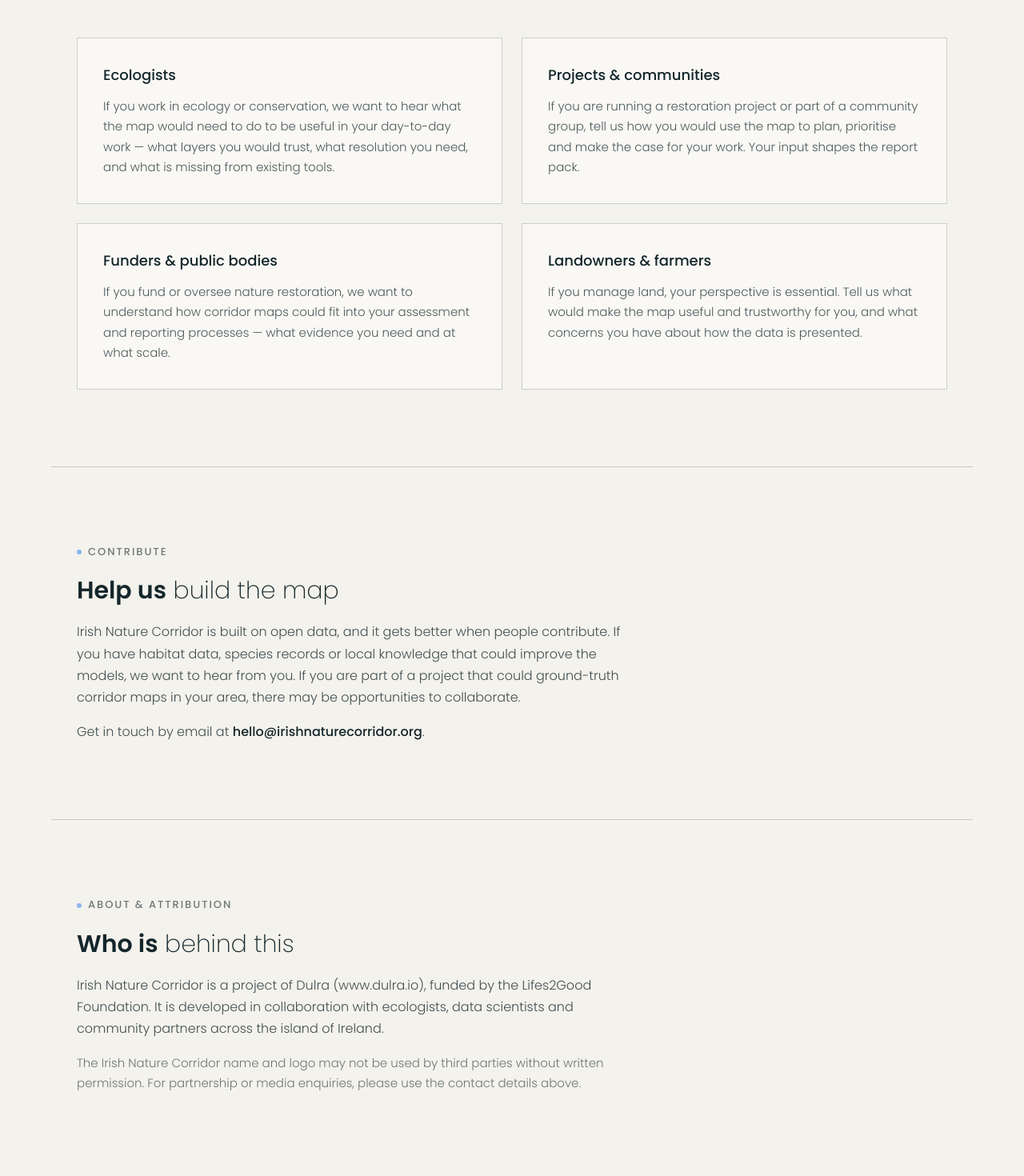
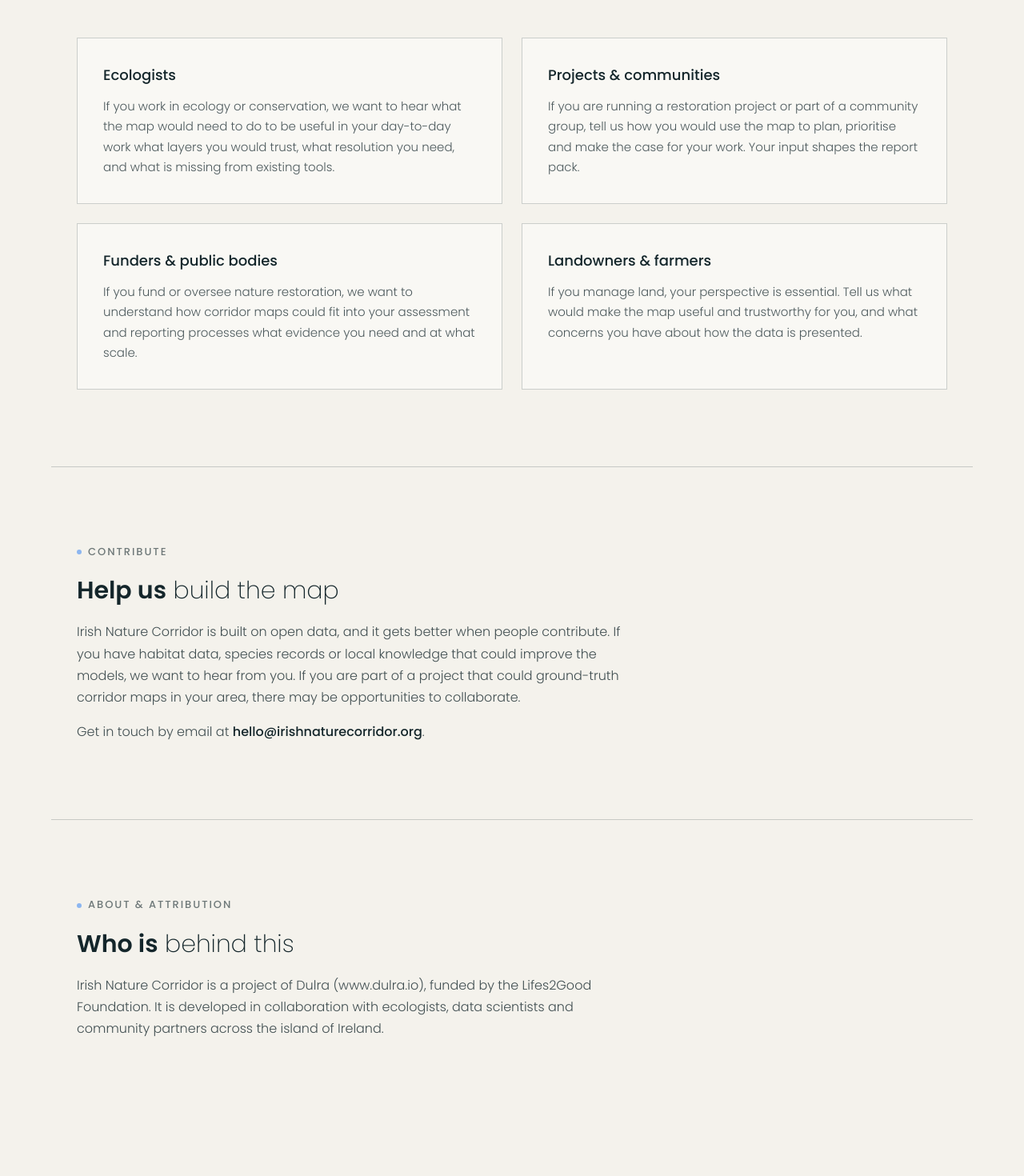
Before and after one commit to gregbird/nature_corridor_webiste, a React (Vite) app: page /contact in a window 1280 px wide. Shown: the part 480-1950 px from the top of the page at 80% size. Built offline with nearby package versions, Linux system fonts and the light colour scheme.

Commit message:
Refine audience block descriptions in Contact.tsx
Removed unnecessary phrases from audience block descriptions for clarity.

```diff
--- a/src/pages/Contact.tsx
+++ b/src/pages/Contact.tsx
@@ -3,7 +3,7 @@ import { Section, Divider, Eyebrow } from '../components/ui';
 const audienceBlocks = [
   {
     title: 'Ecologists',
-    desc: 'If you work in ecology or conservation, we want to hear what the map would need to do to be useful in your day-to-day work — what layers you would trust, what resolution you need, and what is missing from existing tools.',
+    desc: 'If you work in ecology or conservation, we want to hear what the map would need to do to be useful in your day-to-day work what layers you would trust, what resolution you need, and what is missing from existing tools.',
   },
   {
     title: 'Projects & communities',
@@ -11,7 +11,7 @@ const audienceBlocks = [
   },
   {
     title: 'Funders & public bodies',
-    desc: 'If you fund or oversee nature restoration, we want to understand how corridor maps could fit into your assessment and reporting processes — what evidence you need and at what scale.',
+    desc: 'If you fund or oversee nature restoration, we want to understand how corridor maps could fit into your assessment and reporting processes what evidence you need and at what scale.',
   },
   {
     title: 'Landowners & farmers',
@@ -81,7 +81,6 @@ export default function Contact() {
             Irish Nature Corridor is a project of Dulra (www.dulra.io), funded by the Lifes2Good Foundation. It is developed in collaboration with ecologists, data scientists and community partners across the island of Ireland.
           </p>
           <p className="mt-4 text-[15px] font-light text-ink/60 leading-[1.7]">
-            The Irish Nature Corridor name and logo may not be used by third parties without written permission. For partnership or media enquiries, please use the contact details above.
           </p>
         </div>
       </Section>
```
